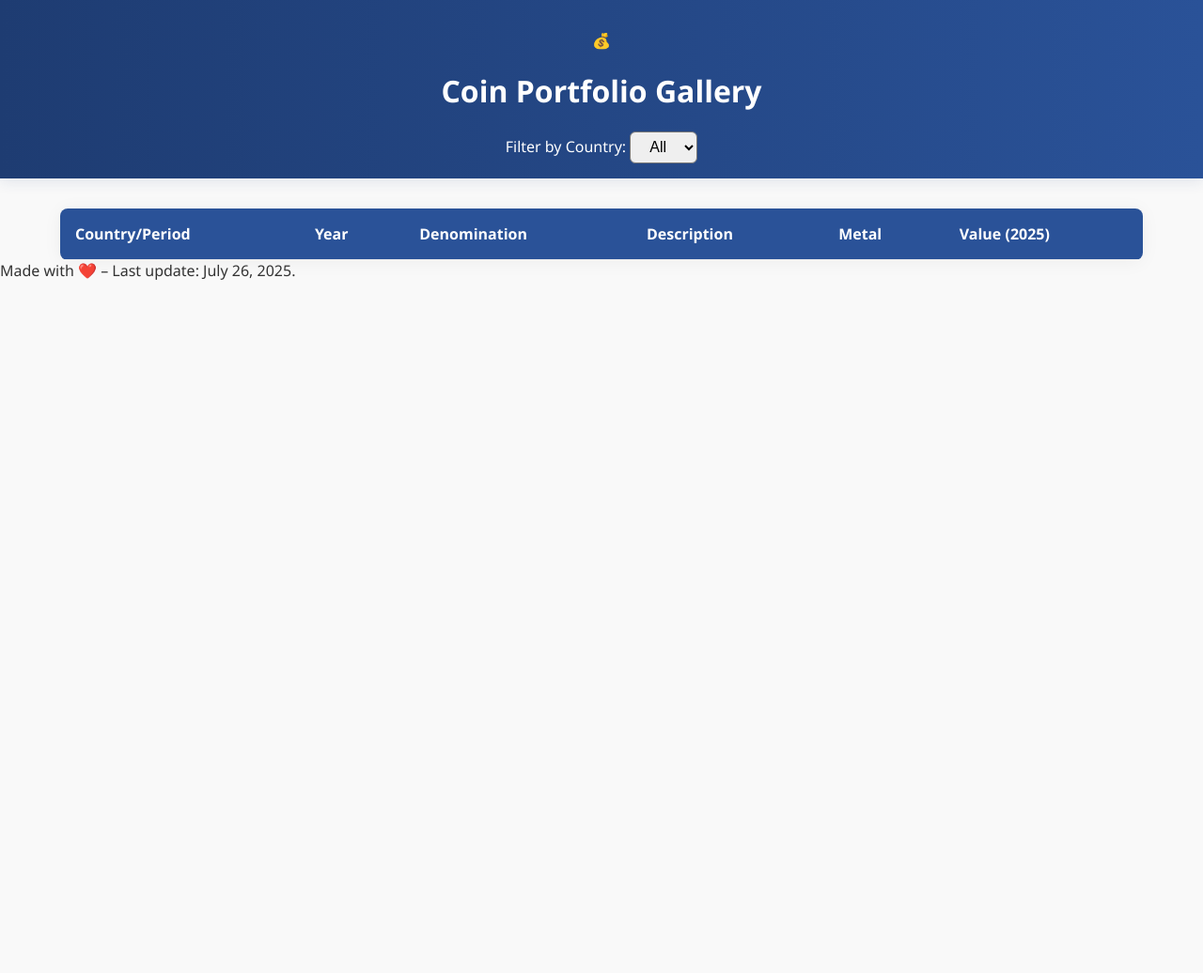
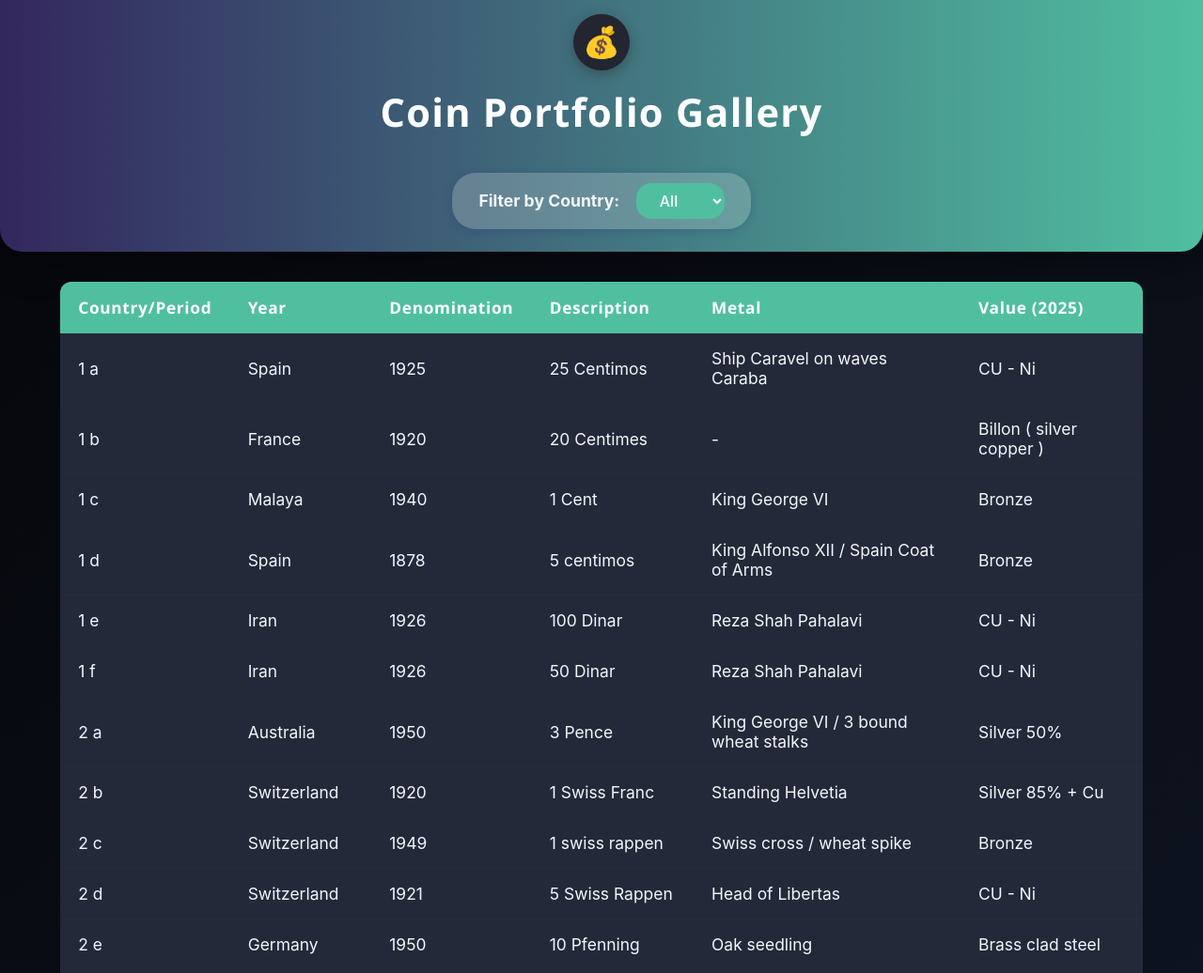
Before and after one commit to Xx-Ashutosh-xX/CoinPortfolio, a plain HTML site: page index.html in a window 1280 px wide. Shown: the top 1036 px of the page at 94% size. Before the commit the page ends 800 px from the top, so only its background shows below. Drawn offline with Linux system fonts and the light colour scheme.

Commit message:
new changes

```diff
--- a/app.js
+++ b/app.js
@@ -1,62 +1,49 @@
 function parseCSV(text) {
   const lines = text.split('\n').filter(line => line.trim().length);
-  // Find the header row (should contain "COUNTRY / PERIOD")
-  let headerIdx = 0;
-  for(let i=0; i<lines.length; ++i) {
-    if (lines[i].includes('COUNTRY / PERIOD')) {
-      headerIdx = i;
-      break;
-    }
+  // Find header row with "PERIOD/COUNTRY"
+  let headerIdx = lines.findIndex(l => l.toLowerCase().includes('period/country'));
+  if (headerIdx === -1) return {headers:[], data:[]};
+  const headers = lines[headerIdx].split(',').map(h => h.trim());
+  const rows = [];
+  for (let i = headerIdx + 1; i < lines.length; ++i) {
+    const parts = lines[i].split(',').map(p => p.trim());
+    // Skip if country is empty
+    if (!parts[2]) continue;
+    rows.push(parts);
   }
-  const headers = lines[headerIdx].split(',').map(h => h.trim());
-  const data = lines.slice(headerIdx+1)
-    .map(line => line.split(','))
-    .filter(row => row.length === headers.length && row[3] && row[4]); // remove incomplete
-  return {headers, data};
+  return {headers, data: rows};
 }
 
 function unique(arr) {
   return [...new Set(arr)];
 }
 
-function getCountry(row) {
-  return row[3].trim();
-}
-function getYear(row) {
-  return row[4].trim();
-}
-function getValue(row) {
-  return row[5].trim();
-}
-function getDescription(row) {
-  return row[6].trim();
-}
-function getMetal(row) {
-  return row[7].trim();
-}
-function getEstValue(row) {
-  return row[8].trim() + " " + (row[9]||"").trim();
-}
-
-function renderTable(rows, filter) {
-  const table = document.getElementById('coins-table').getElementsByTagName('tbody')[0];
-  table.innerHTML = '';
-  rows.forEach(row => {
-    if (filter !== "All" && getCountry(row) !== filter) return;
+function renderTable(data, filter) {
+  const tbody = document.getElementById('coins-table').getElementsByTagName('tbody')[0];
+  tbody.innerHTML = '';
+  data.forEach(row => {
+    // adapt indices per your csv: country = 2, year = 3, denom = 4, desc = 5, metal = 6, value = 7
+    if (filter !== 'All' && row[2] !== filter) return;
     const tr = document.createElement('tr');
-    [getCountry(row),getYear(row),getValue(row),getDescription(row),getMetal(row),getEstValue(row)]
-    .forEach(val => {
+    [
+      row[2] || '-', // Country
+      row[3] || '-', // Year
+      row[4] || '-', // Denomination
+      row[5] || '-', // Description
+      row[6] || '-', // Metal
+      row[7] || '-', // Value 2025
+    ].forEach(val => {
       const td = document.createElement('td');
       td.textContent = val;
       tr.appendChild(td);
     });
-    table.appendChild(tr);
+    tbody.appendChild(tr);
   });
 }
 
-function populateFilter(rows) {
+function populateFilter(data) {
   const select = document.getElementById('country-filter');
-  const countries = rows.map(getCountry).filter(Boolean);
+  const countries = data.map(r => r[2]).filter(Boolean);
   unique(countries).sort().forEach(country => {
     const option = document.createElement('option');
     option.value = country;
@@ -65,11 +52,11 @@ function populateFilter(rows) {
   });
 }
 
-document.addEventListener('DOMContentLoaded', ()=>{
+document.addEventListener('DOMContentLoaded', () => {
   fetch('coins.csv')
     .then(resp => resp.text())
     .then(text => {
-      const {data} = parseCSV(text);
+      const { data } = parseCSV(text);
       populateFilter(data);
       renderTable(data, 'All');
       document.getElementById('country-filter').addEventListener('change', function() {
--- a/style.css
+++ b/style.css
@@ -1,48 +1,121 @@
+:root {
+  --color-bg: #1a1c21;
+  --color-panel: #232531;
+  --color-table: #24293a;
+  --color-accent: #e57b1a;
+  --color-accent2: #50bfa0;
+  --color-text: #f3f6fa;
+  --font-header: 'Montserrat', 'Segoe UI', Arial, sans-serif;
+  --font-body: 'Inter', Arial, sans-serif;
+}
+
+/* General resets */
 body {
-  font-family: 'Segoe UI', Arial, sans-serif;
-  background: #f9f9f9;
-  color: #333;
+  font-family: var(--font-body);
+  background: linear-gradient(135deg, #05060a 0%, #233554 100%);
   margin: 0;
+  color: var(--color-text);
+  min-height: 100vh;
 }
 
 header {
-  background: linear-gradient(90deg, #1e3c72 0%, #2a5298 100%);
-  color: white;
-  padding: 2rem 1rem 1rem 1rem;
+  padding: 2.5rem 1rem 1.5rem 1rem;
   text-align: center;
-  box-shadow: 0 4px 14px rgba(30,60,114,0.1);
+  background: linear-gradient(90deg, #33275e 0%, #50bfa0 100%);
+  box-shadow: 0 10px 38px 0 #0006;
+  border-bottom-left-radius: 24px;
+  border-bottom-right-radius: 24px;
   margin-bottom: 2rem;
 }
 
+header h1 {
+  font-family: var(--font-header);
+  font-weight: 900;
+  color: #fff;
+  font-size: 2.6rem;
+  letter-spacing: 0.03em;
+  margin: 1rem 0 0.8rem 0;
+}
+
+.logo-circle {
+  display: inline-block;
+  background: var(--color-panel);
+  border-radius: 40px;
+  width: 60px;
+  height: 60px;
+  line-height: 60px;
+  margin-top: -30px;
+  box-shadow: 0 4px 14px #2226;
+}
+.logo-circle span {
+  font-size: 2rem;
+  color: var(--color-accent2);
+}
+
+/* Filter section */
 .filter-container {
-  margin-top: 1rem;
+  background: #fff3;
+  display: inline-block;
+  padding: 0.7rem 1.8rem;
+  border-radius: 25px;
+  margin-top: 1.5rem;
+  font-size: 1.1rem;
+  box-shadow: 0 2px 10px #21267a38;
+}
+.filter-container label {
+  font-weight: bold;
+  margin-right: 0.8rem;
 }
 
 select {
-  padding: 0.4rem 1rem;
-  border-radius: 6px;
   font-size: 1rem;
+  border-radius: 16px;
+  border: none;
+  padding: 0.5rem 1.3rem;
+  background: var(--color-accent2);
+  color: #fff;
+  font-family: var(--font-body);
+  font-weight: 500;
+  outline: none;
+  cursor: pointer;
+  transition: background 0.2s;
+}
+select:focus, select:hover {
+  background: var(--color-accent);
+}
+
+.table-wrapper {
+  overflow-x: auto;
+  margin: 0 5vw 4rem 5vw;
 }
 
 table {
-  width: 90%;
-  margin: 0 auto;
+  width: 100%;
   border-collapse: collapse;
-  background: white;
-  border-radius: 8px;
+  background: var(--color-table);
+  box-shadow: 0 7px 30px #1118;
+  border-radius: 12px;
   overflow: hidden;
-  box-shadow: 0 2px 20px rgba(0,0,0,0.05);
+  font-size: 1.09rem;
 }
 
 th, td {
-  padding: 1rem;
-  border-bottom: 1px solid #eee;
+  padding: 1rem 1.2rem;
   text-align: left;
 }
 
 th {
-  background: #2a5298;
+  font-family: var(--font-header);
+  background: var(--color-accent2);
   color: #fff;
+  font-weight: bold;
+  font-size: 1.08rem;
+  letter-spacing: 0.04em;
+}
+
+td {
+  border-bottom: 1px solid #3334;
+  color: var(--color-text);
 }
 
 tr:last-child td {
@@ -50,10 +123,23 @@ tr:last-child td {
 }
 
 tr:hover {
-  background: #f1f5fa;
+  background: var(--color-accent) linear-gradient(90deg, #f8a14e22 0%, #e57b1a10 100%);
+  color: #fff;
+  transition: background 0.15s;
 }
 
-@media (max-width: 700px) {
-  th, td { padding: 0.5rem; font-size: 0.95rem; }
-  table { width: 100%; }
+footer {
+  text-align: center;
+  padding: 1.4rem 0 0.7rem 0;
+  background: var(--color-panel);
+  color: #bbb;
+  font-size: 1.08rem;
+  border-top-left-radius: 22px;
+  border-top-right-radius: 22px;
 }
+
+@media (max-width: 800px) {
+  header h1 { font-size: 2rem; }
+  .table-wrapper { margin: 0 0.2rem 2.2rem 0.2rem; }
+  th, td { padding: 0.7rem 0.6rem; }
+}
```
